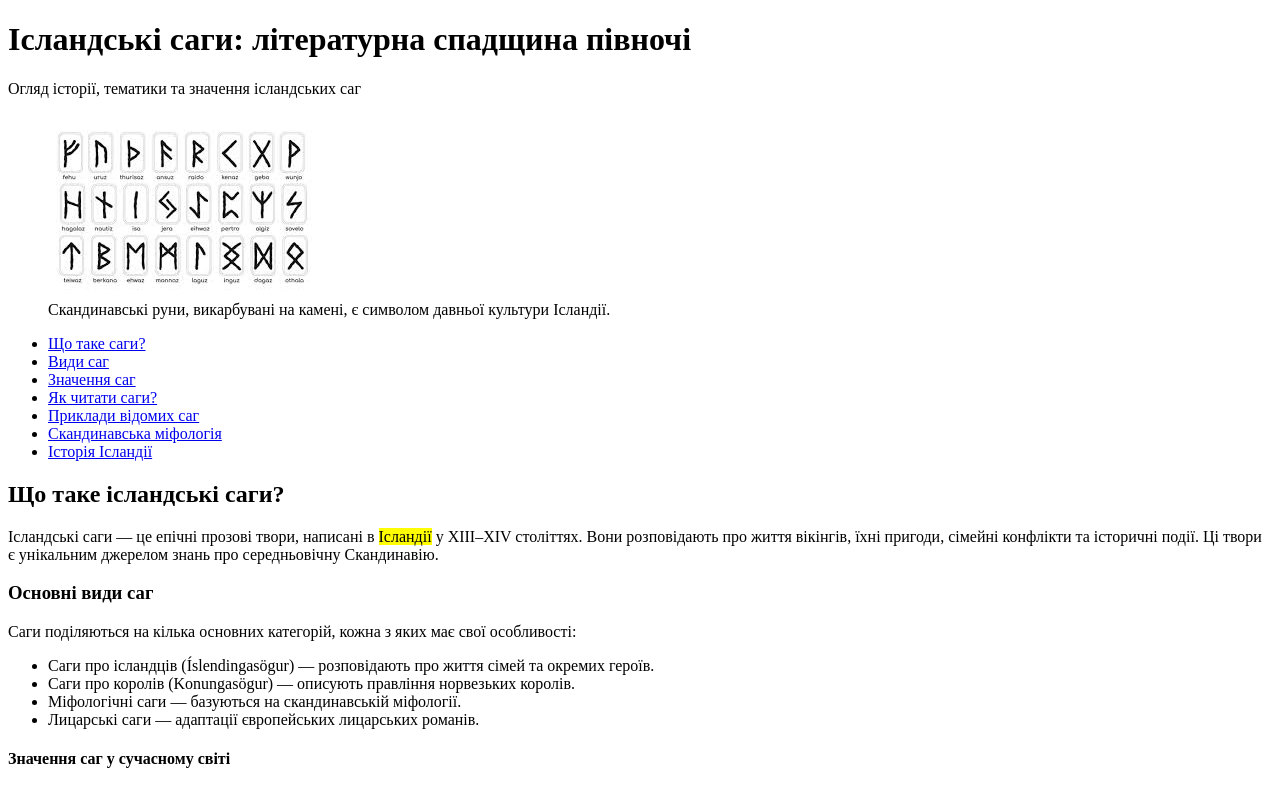
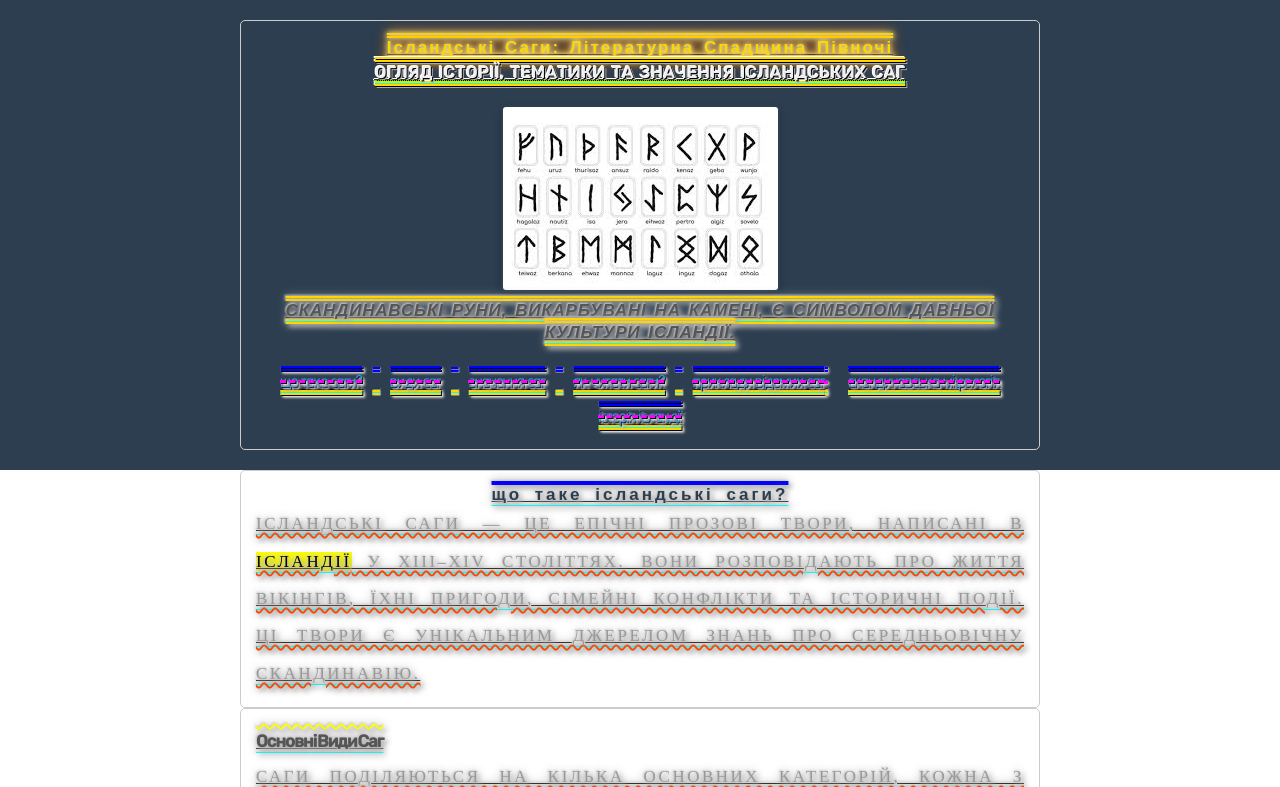
Before and after one commit to X-Uha/Lessons, a plain HTML site: page lesson_04/index.html in a window 1280 px wide. Shown: the top 787 px of the page. Drawn offline with Linux system fonts and the light colour scheme; the site is published under a folder, as on GitHub Pages, so addresses that start at the root find nothing; a web font is replaced by a local one.

Commit message:
Add files via upload
add homework#4

```diff
--- a/lesson_04/index.html
+++ b/lesson_04/index.html
@@ -12,7 +12,7 @@
         <link
             href="https://fonts.googleapis.com/css2?family=Rubik:wght@400;500&display=swap"
             rel="stylesheet">
-        <link rel="stylesheet" href="/css/style.css">
+        <link rel="stylesheet" href="css/style.css">
         <title>Ісландські саги</title>
     </head>
 
--- a/lesson_04/mythology.html
+++ b/lesson_04/mythology.html
@@ -3,7 +3,7 @@
     <head>
         <meta charset="UTF-8">
         <meta name="viewport" content="width=device-width, initial-scale=1.0">
-        <link rel="stylesheet" href="style.css">
+        <link rel="stylesheet" href="css/style.css">
         <title>Скандинавська міфологія</title>
 
     </head>
```
